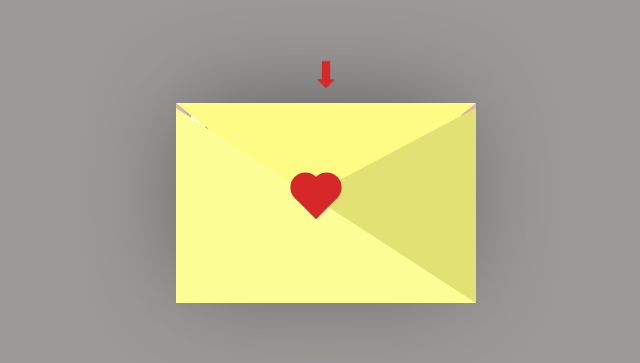
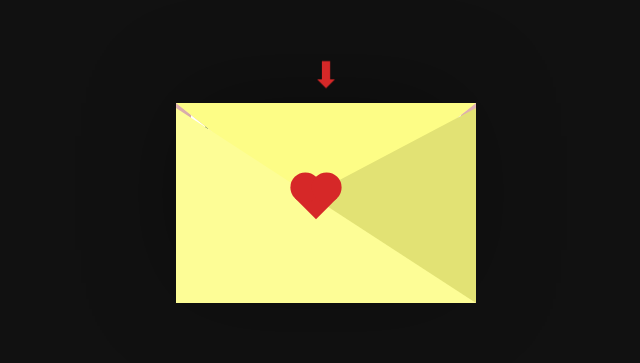
Before and after one commit to Jabawski/4trisha, a plain HTML site: page bday/index.html in a window 1280 px wide. Shown: the part 185-548 px from the top of the page, without its empty margins (314-954 px from the left). Drawn offline with nearby package versions, Linux system fonts and the light colour scheme.

Commit message:
made the bg black

```diff
--- a/bday/style.css
+++ b/bday/style.css
@@ -3,7 +3,7 @@ body {
     justify-content: center;
     align-items: center;
     height: 100vh;
-    background-color: #9c9999;
+    background-color: #111111;
 }
 
 .container {
```
